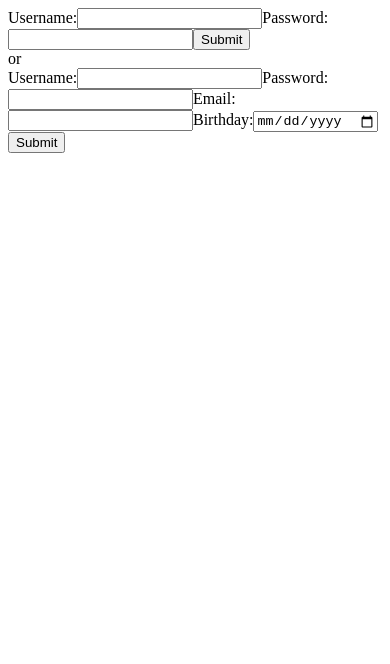
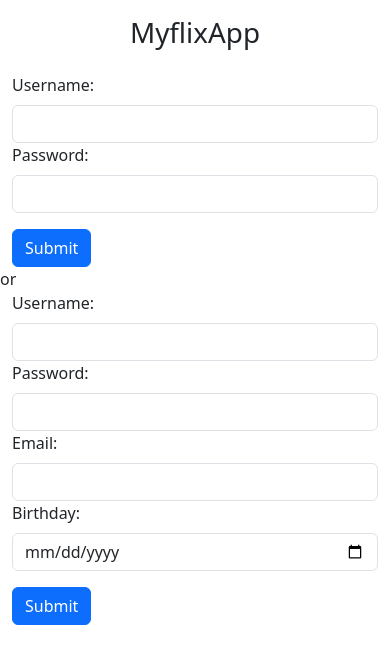
Before and after one commit to hostech83/myFlix-client, a React (Vite) app: page / in a window 390 px wide. Shown: the top 664 px of the page. Built offline with nearby package versions, Linux system fonts and the light colour scheme.

Commit message:
install React Bootstrap, add responsive grid
c

```diff
--- a/package.json
+++ b/package.json
@@ -10,8 +10,10 @@
   "author": "",
   "license": "ISC",
   "dependencies": {
+    "bootstrap": "^5.3.3",
     "prop-types": "^15.8.1",
     "react": "^18.3.1",
+    "react-bootstrap": "^2.10.4",
     "react-dom": "^18.3.1"
   },
   "devDependencies": {
--- a/src/components/login-view/login-view.jsx
+++ b/src/components/login-view/login-view.jsx
@@ -1,4 +1,6 @@
 import React, { useState } from "react";
+import Button from "react-bootstrap/Button";
+import Form from "react-bootstrap/Form";
 
 export const LoginView = ({ onLoggedIn }) => {
   const [username, setUsername] = useState("");
@@ -9,12 +11,12 @@ export const LoginView = ({ onLoggedIn }) => {
     event.preventDefault();
 
     const data = {
-      Username: username,
-      Password: password,
+      username,
+      password,
     };
 
-    fetch("https://moro-flix-f9ac320c9e61.herokuapp.com/account/login", {
-      // Fixed the URL
+    fetch("https://moro-flix-f9ac320c9e61.herokuapp.com/login", {
+      // the URL
       method: "POST",
       headers: {
         "Content-Type": "application/json",
@@ -33,29 +35,32 @@ export const LoginView = ({ onLoggedIn }) => {
       .catch((e) => {
         alert("Something went wrong");
       });
-  }; // Added the missing closing bracket for handleSubmit
-
+  };
   return (
-    <form onSubmit={handleSubmit}>
-      <label>
-        Username:
-        <input
+    <Form onSubmit={handleSubmit}>
+      <Form.Group controlId="formUsername">
+        <Form.Label>Username:</Form.Label>
+        <Form.Control
           type="text"
           value={username}
           onChange={(e) => setUsername(e.target.value)}
           required
+          minLength="3"
         />
-      </label>
-      <label>
-        Password:
-        <input
+      </Form.Group>
+
+      <Form.Group controlId="formPassword">
+        <Form.Label>Password:</Form.Label>
+        <Form.Control
           type="password"
           value={password}
           onChange={(e) => setPassword(e.target.value)}
           required
         />
-      </label>
-      <button type="submit">Submit</button>
-    </form>
+      </Form.Group>
+      <Button variant="primary" className="mt-3" type="submit">
+        Submit
+      </Button>
+    </Form>
   );
 };
--- a/src/components/main-view/main-view.jsx
+++ b/src/components/main-view/main-view.jsx
@@ -1,15 +1,19 @@
 import React, { useState, useEffect } from "react";
-import PropTypes from "prop-types"; // Import PropTypes
+//import PropTypes from "prop-types";
 import { MovieCard } from "../movie-card/movie-card";
 import { MovieView } from "../movie-view/movie-view";
 import { LoginView } from "../login-view/login-view";
 import { SignupView } from "../signup-view/signup-view";
+import Button from "react-bootstrap/Button";
+import Row from "react-bootstrap/Row";
+import Col from "react-bootstrap/Col";
 
 export const MainView = () => {
   const storedUser = JSON.parse(localStorage.getItem("user"));
   const storedToken = localStorage.getItem("token");
-  const [user, setUser] = useState(null); // Correct null value
-  const [token, setToken] = useState(null); // Add token state
+
+  const [user, setUser] = useState(storedUser); // Use storedUser to initialize
+  const [token, setToken] = useState(storedToken); // Use storedToken to initialize
   const [movies, setMovies] = useState([]); // Initialize state for movies
   const [selectedMovie, setSelectedMovie] = useState(null);
 
@@ -42,7 +46,11 @@ export const MainView = () => {
   // If no user is logged in, show the login form
   if (!user) {
     return (
-      <>
+      <Row className="justify-content-md-center">
+        <Col md={12} className="text-center my-3">
+          <h1>MyflixApp</h1>
+        </Col>
+        <Col md={5}>
           <LoginView
             onLoggedIn={(user, token) => {
               setUser(user);
@@ -52,9 +60,13 @@ export const MainView = () => {
               localStorage.setItem("token", token);
             }}
           />
+        </Col>
         or
+        <Col md={5}>
+          {/* Signup Form */}
           <SignupView />
-      </>
+        </Col>
+      </Row>
     );
   }
 
@@ -63,12 +75,11 @@ export const MainView = () => {
     return <MovieView movie={selectedMovie} onBackClick={onBackClick} />;
   }
 
-  console.log(movies);
-
   return (
     <div>
       {/* Logout Button */}
       <button
+        variant="danger"
         onClick={() => {
           setUser(null);
           setToken(null);
@@ -79,25 +90,25 @@ export const MainView = () => {
       </button>
 
       {/* Show the list of movies */}
+      <Row>
         {movies.map((movie) => (
-        <MovieCard
-          key={movie._id} // Use _id as the key
-          movie={movie}
-          onMovieClick={onMovieClick}
-        />
+          <Col className="mb-5" key={movie._id} md={3}>
+            {/* Use _id as the key */}
+            <MovieCard movie={movie} onMovieClick={onMovieClick} />
+          </Col>
         ))}
+      </Row>
     </div>
   );
 };
-
 // PropTypes for MainView if needed (depends on whether you expect props to be passed to MainView)
-MainView.propTypes = {
-  movies: PropTypes.arrayOf(
-    PropTypes.shape({
-      _id: PropTypes.string.isRequired,
-      Title: PropTypes.string.isRequired,
-      Description: PropTypes.string.isRequired,
-    })
-  ).isRequired,
-  onMovieClick: PropTypes.func.isRequired,
-};
+//MainView.propTypes = {
+// movies: PropTypes.arrayOf(
+// PropTypes.shape({
+//_id: PropTypes.string.isRequired,
+// Title: PropTypes.string.isRequired,
+// Description: PropTypes.string.isRequired,
+// })
+// ).isRequired,
+// onMovieClick: PropTypes.func.isRequired,
+//};
--- a/src/components/movie-card/movie-card.jsx
+++ b/src/components/movie-card/movie-card.jsx
@@ -1,13 +1,21 @@
 // src/components/movie-card/movie-card.jsx
 import React from "react";
 import PropTypes from "prop-types"; // Import PropTypes
+import { Button, Card } from "react-bootstrap";
 
 // The MovieCard function component
 export const MovieCard = ({ movie, onMovieClick }) => {
   return (
-    <div onClick={() => onMovieClick(movie)}>
-      <h3>{movie.title}</h3>
-    </div>
+    <Card className="h-100">
+      <Card.Img variant="top" src={movie.image} />
+      <Card.Body>
+        <Card.Title>{movie.title}</Card.Title>
+        <Card.Text>{movie.director.name}</Card.Text>
+        <Button onClick={() => onMovieClick(movie)} variant="link">
+          Open
+        </Button>
+      </Card.Body>
+    </Card>
   );
 };
 
--- a/src/components/movie-view/movie-view.jsx
+++ b/src/components/movie-view/movie-view.jsx
@@ -1,16 +1,27 @@
 import React from "react";
+import "./movie-view.scss";
+import Col from "react-bootstrap/Col";
+import Row from "react-bootstrap/Row";
 
 export const MovieView = ({ movie, onBackClick }) => {
   return (
-    <div>
-      <div>
+    <Row className="justify-content-md-center mt-5">
+      <Col md={6}>
         <h2>{movie.title}</h2>
         <p>Description: {movie.description}</p>
         <p>Genre: {movie.genre.name}</p>
         <p>Director: {movie.director.name}</p>
-        <img src={movie.imageURL} alt={movie.title} />
-      </div>
-      <button onClick={() => onBackClick()}>Back</button>
-    </div>
+        <Col md={6}>
+          <img src={movie.imageURL} alt={movie.title} />
+        </Col>
+        <button
+          onClick={() => onBackClick()}
+          className="back-button md={3}"
+          style={{ cursor: "pointer " }}
+        >
+          Back
+        </button>
+      </Col>
+    </Row>
   );
 };
--- /dev/null
+++ b/src/components/movie-view/movie-view.scss
@@ -0,0 +1,7 @@
+.back-button {
+  padding: 4px 12px 4px 12px;
+  color: whitesmoke;
+  background-color: dodgerblue;
+  border: none;
+  border-radius: 4px;
+}
--- a/src/components/signup-view/signup-view.jsx
+++ b/src/components/signup-view/signup-view.jsx
@@ -1,4 +1,5 @@
 import { useState } from "react";
+import { Form, Button } from "react-bootstrap"; // Importing Form and Button
 
 export const SignupView = () => {
   const [username, setUsername] = useState("");
@@ -10,10 +11,10 @@ export const SignupView = () => {
     event.preventDefault();
 
     const data = {
-      Username: username,
-      Password: password,
-      Email: email,
-      Birthday: birthday,
+      username: username,
+      password: password,
+      email: email,
+      birthday: birthday,
     };
 
     fetch("https://moro-flix-f9ac320c9e61.herokuapp.com/users", {
@@ -40,45 +41,47 @@ export const SignupView = () => {
   };
 
   return (
-    <form onSubmit={handleSubmit}>
-      <label>
-        Username:
-        <input
+    <Form onSubmit={handleSubmit}>
+      <Form.Group controlId="formUsername">
+        <Form.Label>Username:</Form.Label>
+        <Form.Control
           type="text"
           value={username}
           onChange={(e) => setUsername(e.target.value)}
           required
           minLength="3"
         />
-      </label>
-      <label>
-        Password:
-        <input
+      </Form.Group>
+      <Form.Group controlId="formPassword">
+        <Form.Label>Password:</Form.Label>
+        <Form.Control
           type="password"
           value={password}
           onChange={(e) => setPassword(e.target.value)}
           required
         />
-      </label>
-      <label>
-        Email:
-        <input
+      </Form.Group>
+      <Form.Group controlId="formEmail">
+        <Form.Label>Email:</Form.Label>
+        <Form.Control
           type="email"
           value={email}
           onChange={(e) => setEmail(e.target.value)}
           required
         />
-      </label>
-      <label>
-        Birthday:
-        <input
+      </Form.Group>
+      <Form.Group controlId="formBirthday">
+        <Form.Label>Birthday:</Form.Label>
+        <Form.Control
           type="date"
           value={birthday}
           onChange={(e) => setBirthday(e.target.value)}
           required
         />
-      </label>
-      <button type="submit">Submit</button>
-    </form>
+      </Form.Group>
+      <Button variant="primary" className="mt-3" type="submit">
+        Submit
+      </Button>{" "}
+    </Form>
   );
 };
--- a/src/index.jsx
+++ b/src/index.jsx
@@ -1,13 +1,18 @@
 import { createRoot } from "react-dom/client";
-
 import { MainView } from "./components/main-view/main-view";
-
+//import bootstrap before the line import "./index.scss";
+import "bootstrap/dist/css/bootstrap.min.css";
 // Import statement to indicate that you need to bundle `./index.scss`
 import "./index.scss";
+import Container from "react-bootstrap/Container";
 
 // Main component (will eventually use all the others)
 const App = () => {
-  return <MainView />;
+  return (
+    <Container>
+      <MainView />
+    </Container>
+  );
 };
 
 // Finds the root of your app
```
Also changed, not shown: 1 other file (tests, documents, lock files or other folders). Lines whose indentation alone changed are shown as unchanged.
